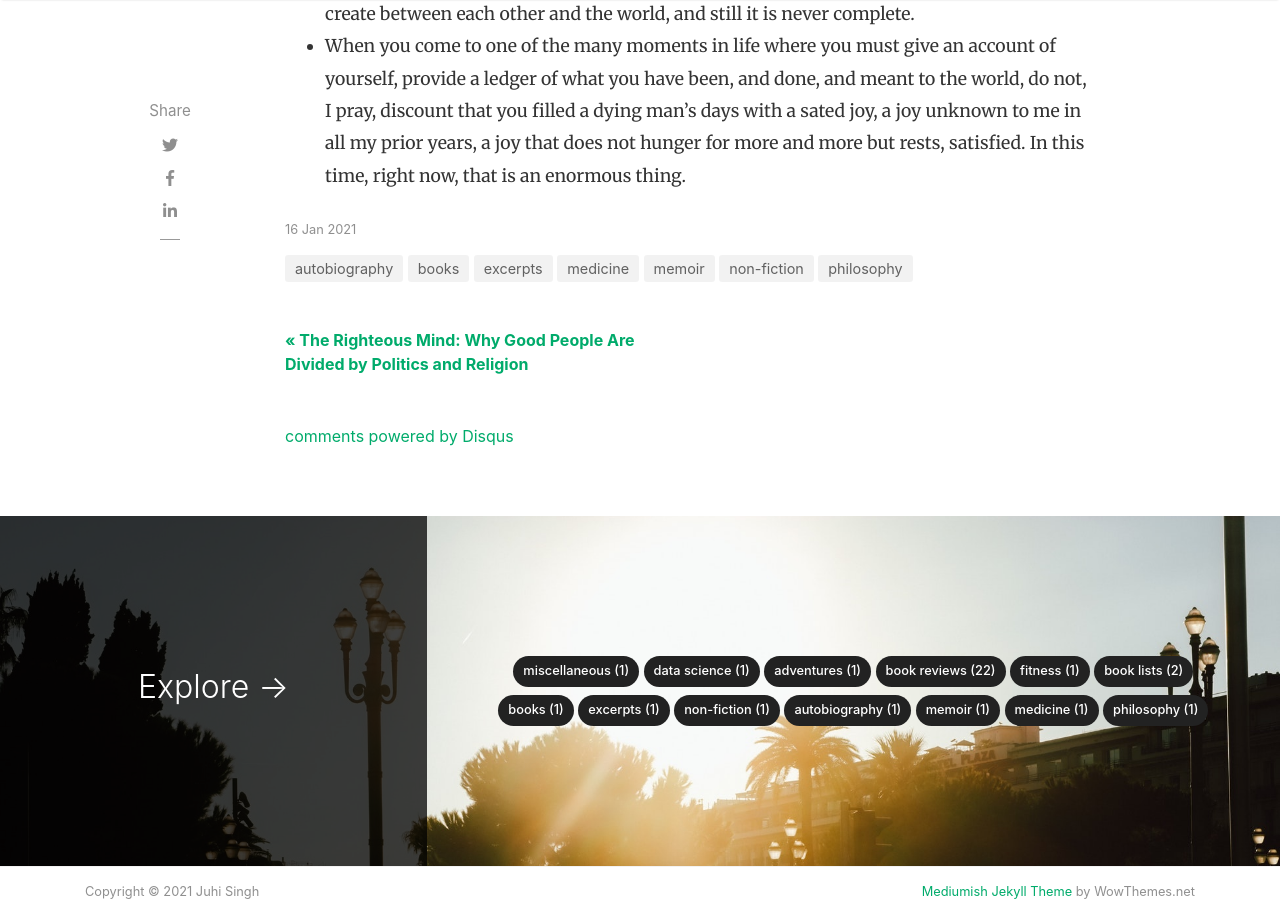
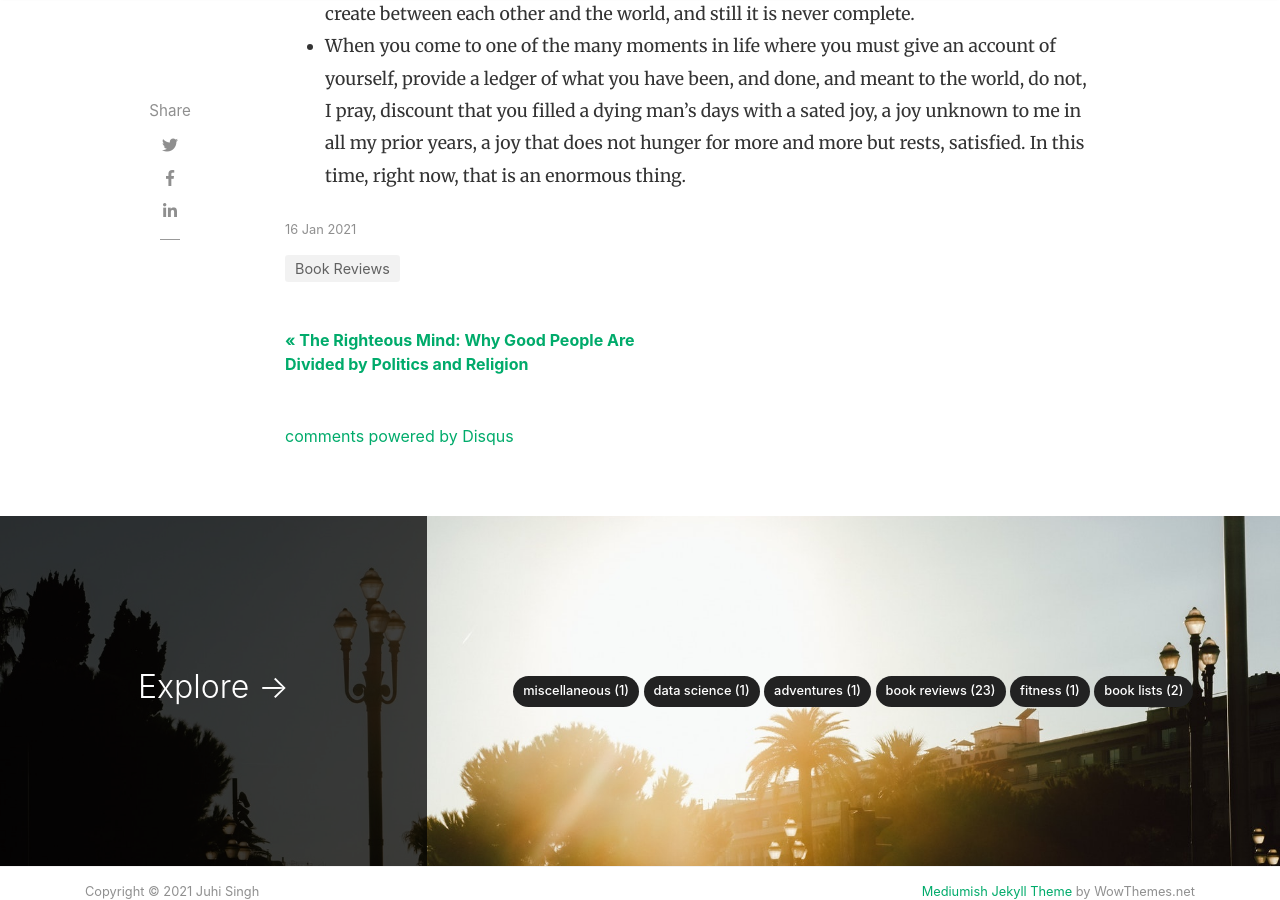
Before and after one commit to jsingh41/jsingh41.github.io, a Jekyll site: the page built from _posts/2021-01-16-when_breath_becomes_air.md, in a window 1280 px wide and 900 px high, scrolled down 2812 px. Built offline with Jekyll 4.4.1, drawn with Linux system fonts in a browser that asks for light colours; nearby versions of some CDN libraries; comment, search, counter and statistics services are not loaded.

Commit message:
Update 2021-01-16-when_breath_becomes_air.md

```diff
--- a/_posts/2021-01-16-when_breath_becomes_air.md
+++ b/_posts/2021-01-16-when_breath_becomes_air.md
@@ -2,7 +2,7 @@
 layout: post
 title:  "When Breath Becomes Air"
 author: juhi
-categories: [ books, excerpts, non-fiction, autobiography, memoir, medicine, philosophy]
+categories: [ Book Reviews ]
 image: assets/images/when_breath_becomes_air.jpeg
 
 ---
```
